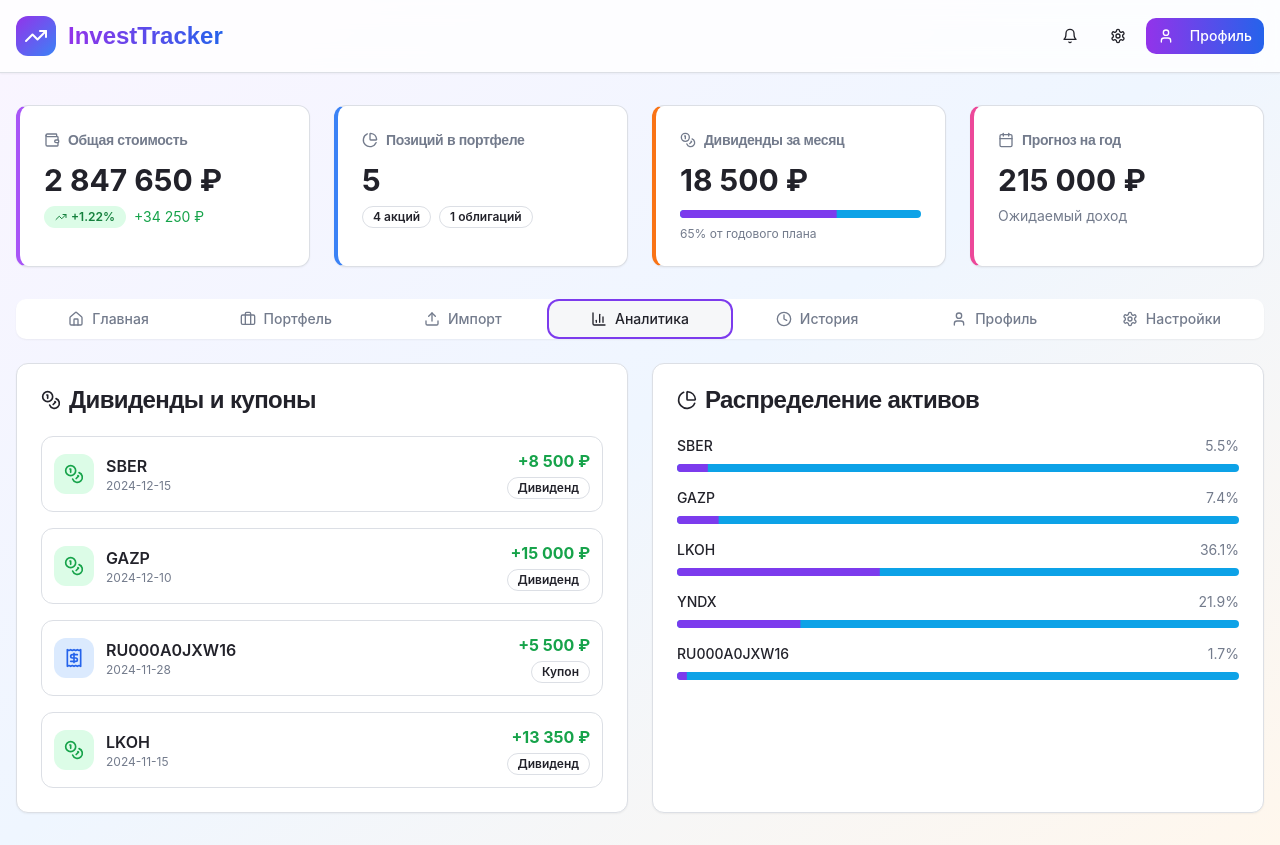
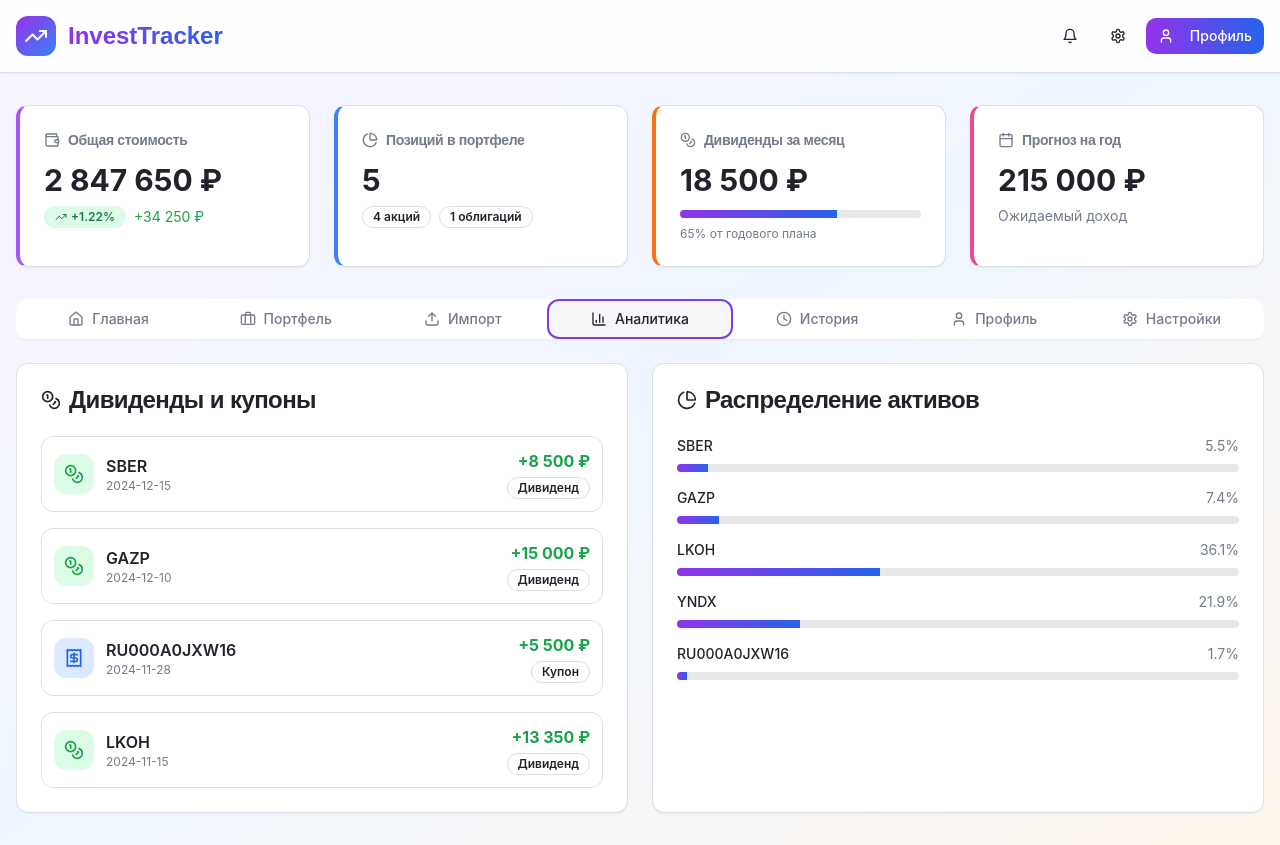
Before and after one commit to pr-poehali-dev/investment-portfolio-visualizer, a React (Vite) app: page / in a window 1280 px wide. Both pictures are taken after a click on the tab "Аналитика". Built offline with nearby package versions, Linux system fonts and the light colour scheme.

Commit message:
fix: ProgressProvider ошибка рендеринга

```diff
--- a/src/pages/Index.tsx
+++ b/src/pages/Index.tsx
@@ -4,7 +4,7 @@ import { Button } from '@/components/ui/button';
 import { Tabs, TabsContent, TabsList, TabsTrigger } from '@/components/ui/tabs';
 import Icon from '@/components/ui/icon';
 import { Badge } from '@/components/ui/badge';
-import { Progress } from '@/components/ui/progress';
+
 
 const mockPortfolio = {
   totalValue: 2847650,
@@ -171,7 +171,9 @@ const Index = () => {
             </CardHeader>
             <CardContent>
               <div className="text-3xl font-bold">{formatCurrency(mockPortfolio.monthlyDividends)}</div>
-              <Progress value={65} className="mt-3 h-2" />
+              <div className="mt-3 w-full bg-gray-200 rounded-full h-2 overflow-hidden">
+                <div className="bg-gradient-to-r from-purple-600 to-blue-600 h-full transition-all" style={{width: '65%'}} />
+              </div>
               <p className="text-xs text-muted-foreground mt-2">65% от годового плана</p>
             </CardContent>
           </Card>
@@ -442,7 +444,9 @@ const Index = () => {
                             <span className="font-medium">{position.ticker}</span>
                             <span className="text-muted-foreground">{percentage.toFixed(1)}%</span>
                           </div>
-                          <Progress value={percentage} className="h-2" />
+                          <div className="w-full bg-gray-200 rounded-full h-2 overflow-hidden">
+                            <div className="bg-gradient-to-r from-purple-600 to-blue-600 h-full transition-all" style={{width: `${percentage}%`}} />
+                          </div>
                         </div>
                       );
                     })}
```
